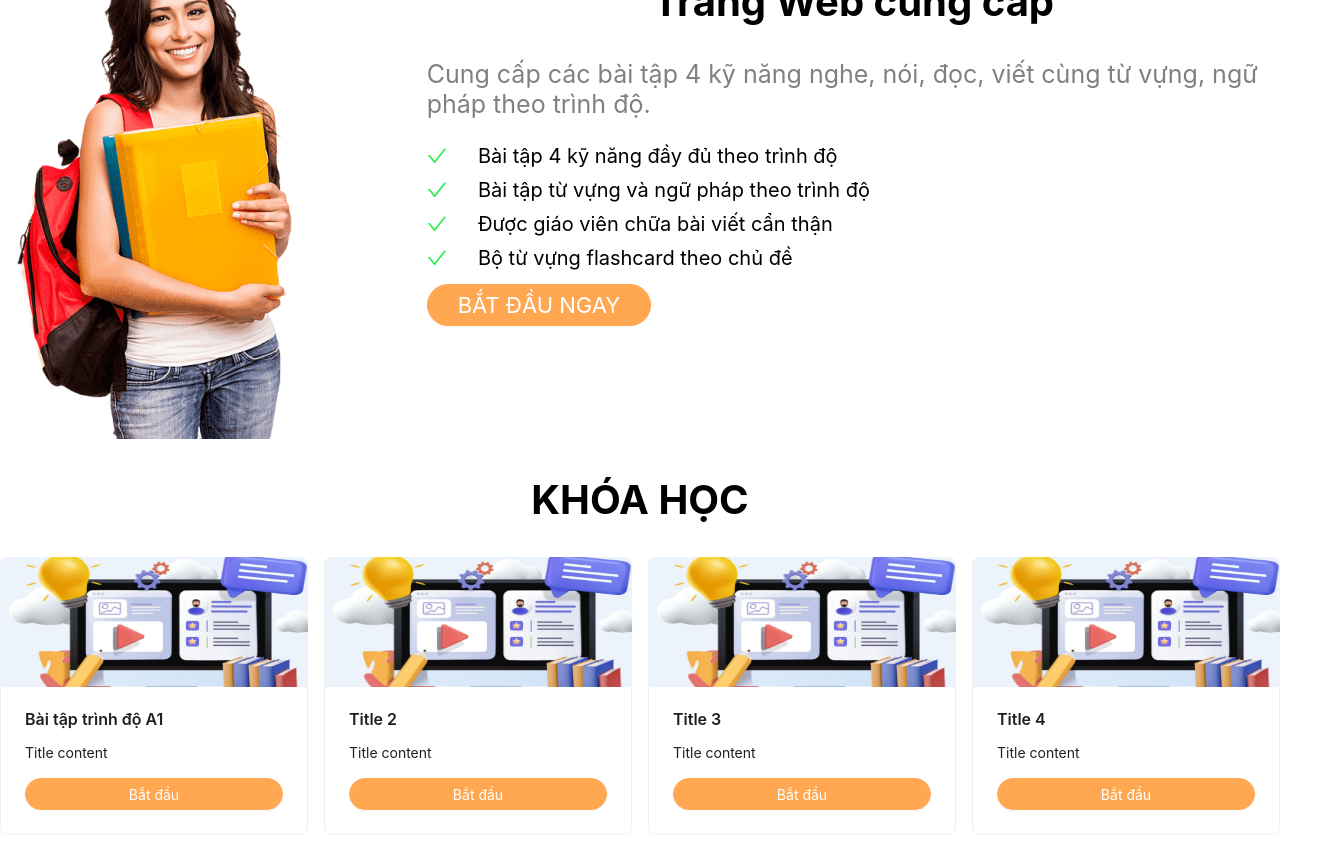
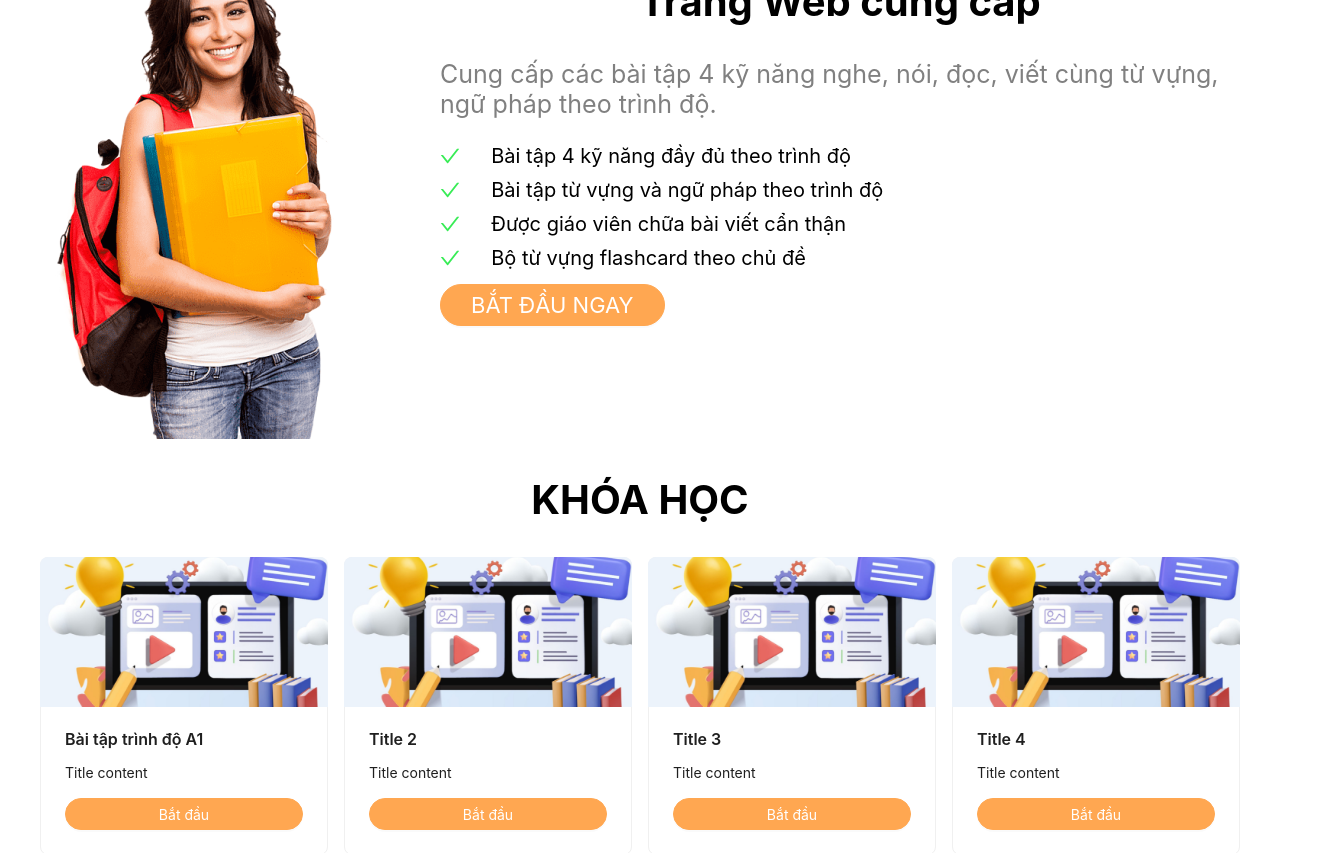
Before and after one commit to phwnganh/nerdify-fe, a React (Create React App) app in the folder frontend/: page / in a window 1280 px wide. Shown: the part 1174-2027 px from the top of the page, 1344 px wide, since content can reach past the window. Built offline with nearby package versions, Linux system fonts and the light colour scheme.

Commit message:
fix landing page layout

```diff
--- a/frontend/src/pages/GuestsPage/LandingPage/index.js
+++ b/frontend/src/pages/GuestsPage/LandingPage/index.js
@@ -1,5 +1,5 @@
 import React from "react";
-import { Col, Row, Card, List } from "antd";
+import { Col, Row, List, Card } from "antd";
 import ButtonCustom from "../../../components/Button";
 import landingPageImg from "../../../assets/landingPage/landingPage.png";
 import landingPageImg2 from "../../../assets/landingPage/landingPage2.png";
@@ -10,6 +10,7 @@ import reading from "../../../assets/landingPage/reading.png";
 import writing from "../../../assets/landingPage/writing.png";
 import sample from "../../../assets/landingPage/sample.png";
 import { CheckOutlined } from "@ant-design/icons";
+import CardCustom from "../../../components/Card";
 const { Meta } = Card;
 export const LandingPage = () => {
   const skills = [
@@ -53,7 +54,7 @@ export const LandingPage = () => {
     },
   ];
   return (
-    <div>
+    <div style={{ maxWidth: "1200px", margin: "0 auto" }}>
       <Row style={{ marginTop: "100px" }}>
         <Col span={16}>
           <h2 style={{ fontSize: "50px" }}>
@@ -179,13 +180,14 @@ export const LandingPage = () => {
           dataSource={course}
           renderItem={(item) => (
             <List.Item>
-              <Card
+              <CardCustom
                 // style={{ width: "280px" }}
                 cover={
                   <img
                     alt="example"
                     src={sample}
-                    height={130}
+                    height={150}
+                    style={{objectFit: 'cover'}}
                     // src="https://gw.alipayobjects.com/zos/rmsportal/JiqGstEfoWAOHiTxclqi.png"
                   />
                 }
@@ -204,7 +206,7 @@ export const LandingPage = () => {
                 >
                   Bắt đầu
                 </ButtonCustom>
-              </Card>
+              </CardCustom>
             </List.Item>
           )}
         />
```
